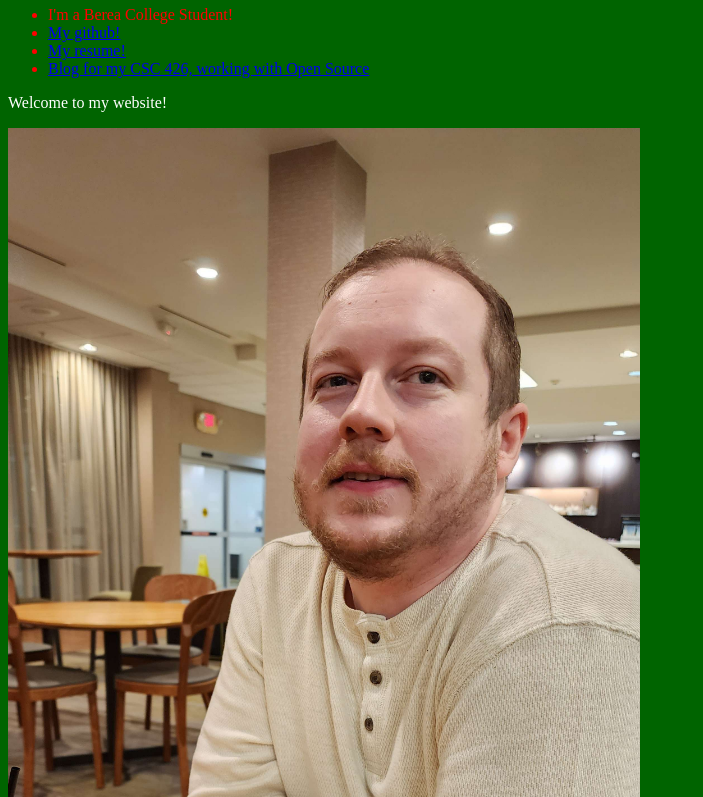
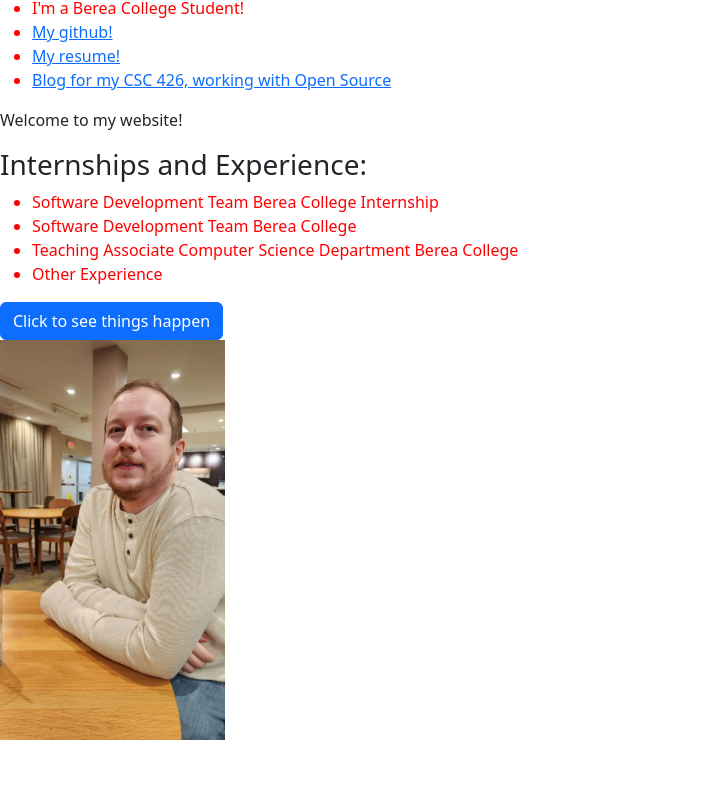
Before and after one commit to andersoncedu/andersoncedu.github.io, a plain HTML site: page index.html in a window 1280 px wide. Shown: the part 60-857 px from the top of the page, without its empty margins (0-703 px from the left). After the commit the page ends 800 px from the top, so only its background shows below. Drawn offline with nearby package versions, Linux system fonts and the light colour scheme.

Commit message:
Added scripts directory and base.js file, updates index and styles to use bootstrap.

```diff
--- a/index.html
+++ b/index.html
@@ -1,6 +1,10 @@
 <html>
   <head>
     <link rel="stylesheet" href="styles.css"/>
+    <link rel="stylesheet" href="https://cdn.jsdelivr.net/npm/bootstrap@5.3.1/dist/css/bootstrap.min.css" rel="stylesheet" integrity="sha384-4bw+/aepP/YC94hEpVNVgiZdgIC5+VKNBQNGCHeKRQN+PtmoHDEXuppvnDJzQIu9" crossorigin="anonymous">
+    <script type="text/javascript" src="https://cdn.jsdelivr.net/npm/bootstrap@5.3.1/dist/js/bootstrap.bundle.min.js" integrity="sha384-HwwvtgBNo3bZJJLYd8oVXjrBZt8cqVSpeBNS5n7C8IVInixGAoxmnlMuBnhbgrkm" crossorigin="anonymous"></script>
+    <script type="text/javascript" src="https://ajax.googleapis.com/ajax/libs/jquery/3.6.4/jquery.min.js"></script>
+    <script type="text/javascript" src="/scripts/base.js"></script>
   </head>
 
   <body>
@@ -12,7 +16,17 @@
       <li><a href="https://christopherandersoncsc426.wordpress.com/">Blog for my CSC 426, working with Open Source</a></li>
     </ul>
     <p>Welcome to my website!</p>
-    <img class="image" src="/images/Relaxing_me.jpg"/>
+    <h3>Internships and Experience:</h3>
+    <ul>
+        <li>Software Development Team Berea College Internship</li>
+        <li>Software Development Team Berea College</li>
+        <li>Teaching Associate Computer Science Department Berea College</li>
+        <li>Other Experience</li>
+    </ul>
+    <button class="btn btn-primary" id="javascriptTest">Click to see things happen</button><br>
+    <img class="image" src="/images/Relaxing_me.jpg" id="imageOfMe"/>
+
+
   </body>
 
 </html>
--- /dev/null
+++ b/scripts/base.js
@@ -0,0 +1,5 @@
+$(document).ready(function()
+	{$("#javascriptTest").on('click', function(){
+		$(".image").toggle()
+	})
+})
--- a/styles.css
+++ b/styles.css
@@ -1,10 +1,6 @@
-html{
-	background: darkgreen;
-	color: white;
-}
 ul {
 	color:red;
 }
 img {
-	width:50%;
+	height:50%;
 }
```
